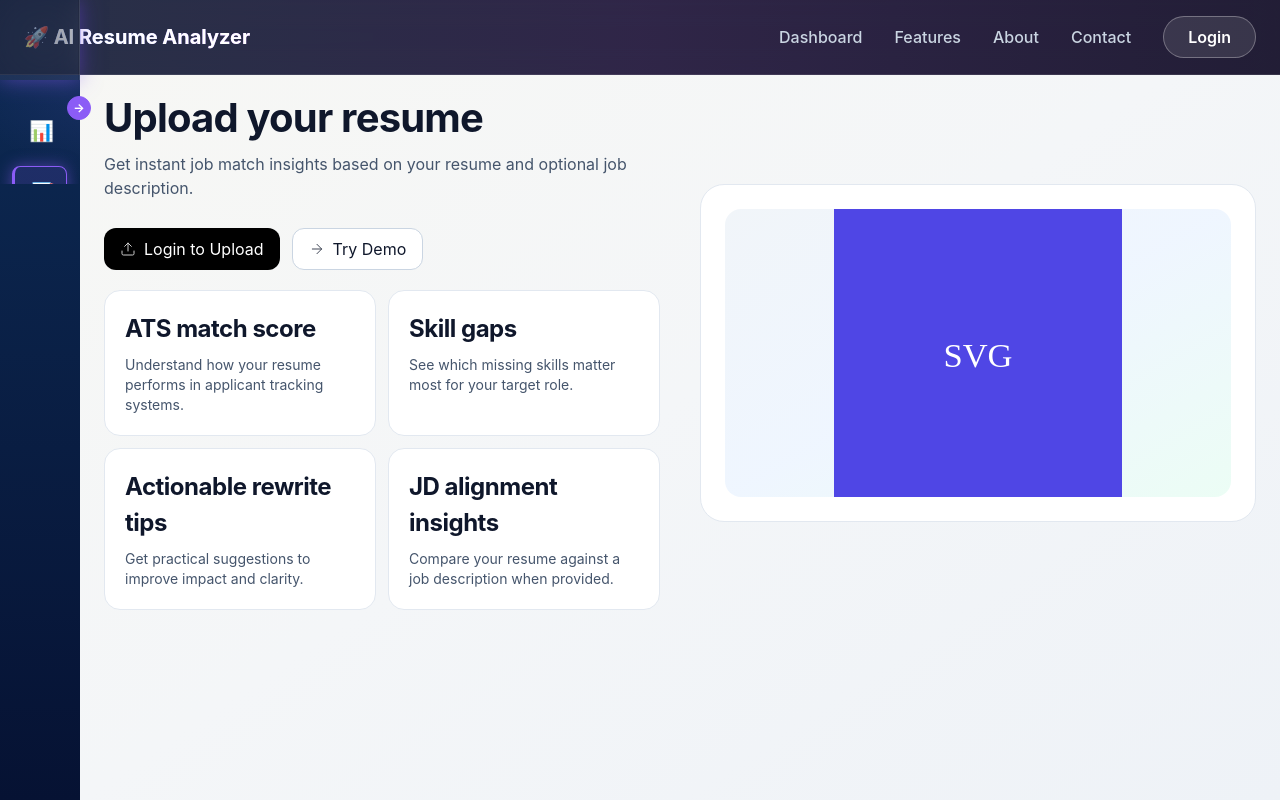
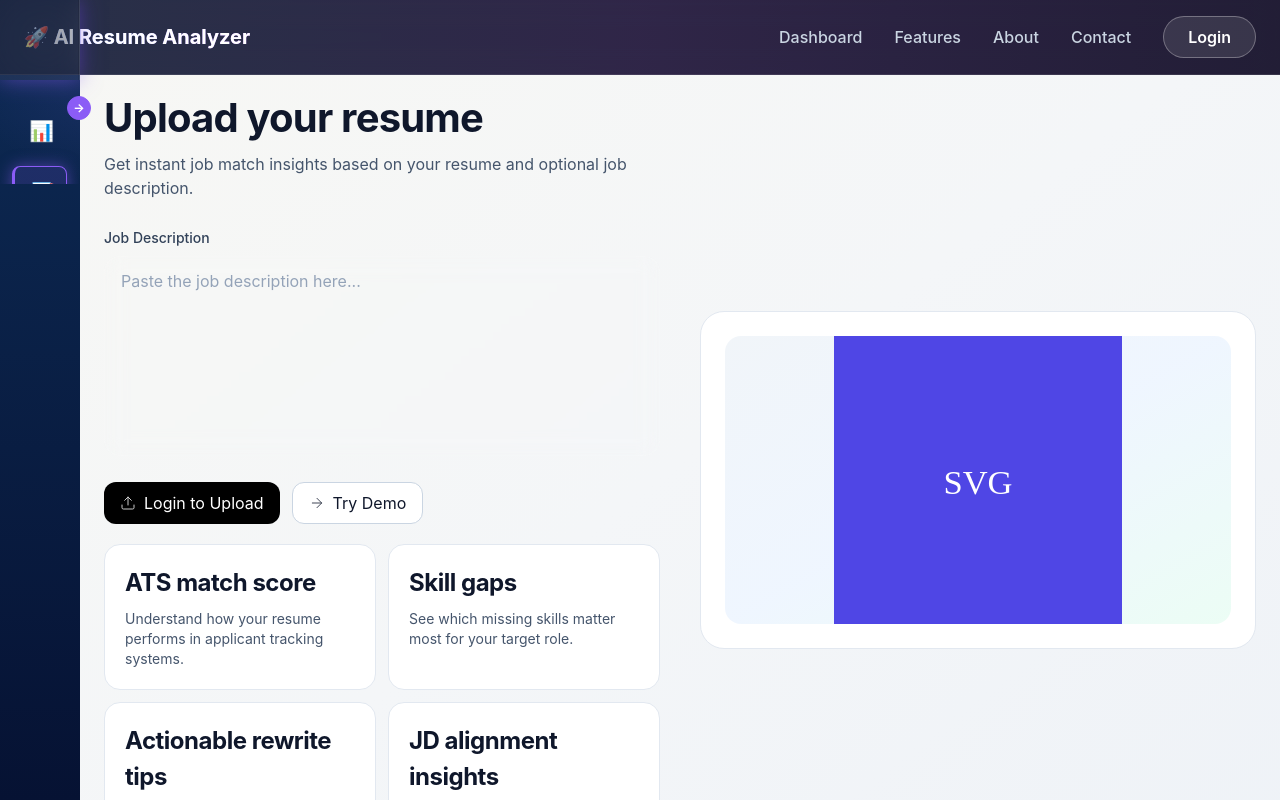
Before and after one commit to kavinkarthik15/resume-analyzer, a React (Vite) app in the folder frontend/: page /resume-analysis in a window 1280 px wide. Built offline with nearby package versions, Linux system fonts and the light colour scheme; no server answers.

Commit message:
fix: send job description from resume analysis page

```diff
--- a/frontend/src/pages/Landing.jsx
+++ b/frontend/src/pages/Landing.jsx
@@ -9,6 +9,7 @@ export default function Landing(){
   const fileInput = React.useRef(null)
   const [isAnalyzing, setIsAnalyzing] = React.useState(false)
   const [errorMessage, setErrorMessage] = React.useState('')
+  const [jobDescription, setJobDescription] = React.useState('')
   const navigate = useNavigate()
   const { user } = useAuth()
 
@@ -116,7 +117,15 @@ export default function Landing(){
       setErrorMessage('')
 
       try {
-        const response = await resumeAPI.uploadAndAnalyze(f)
+        const jd = jobDescription.trim()
+        if (!jd) {
+          setErrorMessage('Job Description Needed. Please paste a JD before analyzing.')
+          setIsAnalyzing(false)
+          e.target.value = ''
+          return
+        }
+
+        const response = await resumeAPI.uploadAndAnalyze(f, jd)
 
         // Store the file for format checking on the warnings page
         const reader = new FileReader()
@@ -164,6 +173,19 @@ export default function Landing(){
             <p className="text-slate-600 mb-7">
               Get instant job match insights based on your resume and optional job description.
             </p>
+
+            <div className="mb-5">
+              <label className="block text-sm font-medium text-slate-700 mb-2">
+                Job Description
+              </label>
+              <textarea
+                value={jobDescription}
+                onChange={(e) => setJobDescription(e.target.value)}
+                placeholder="Paste the job description here..."
+                rows={6}
+                className="w-full rounded-xl border border-slate-300 bg-white px-3 py-2 text-slate-900 focus:outline-none focus:ring-2 focus:ring-slate-300"
+              />
+            </div>
 
             <div className="flex flex-wrap gap-3 mb-5">
               <button
```
